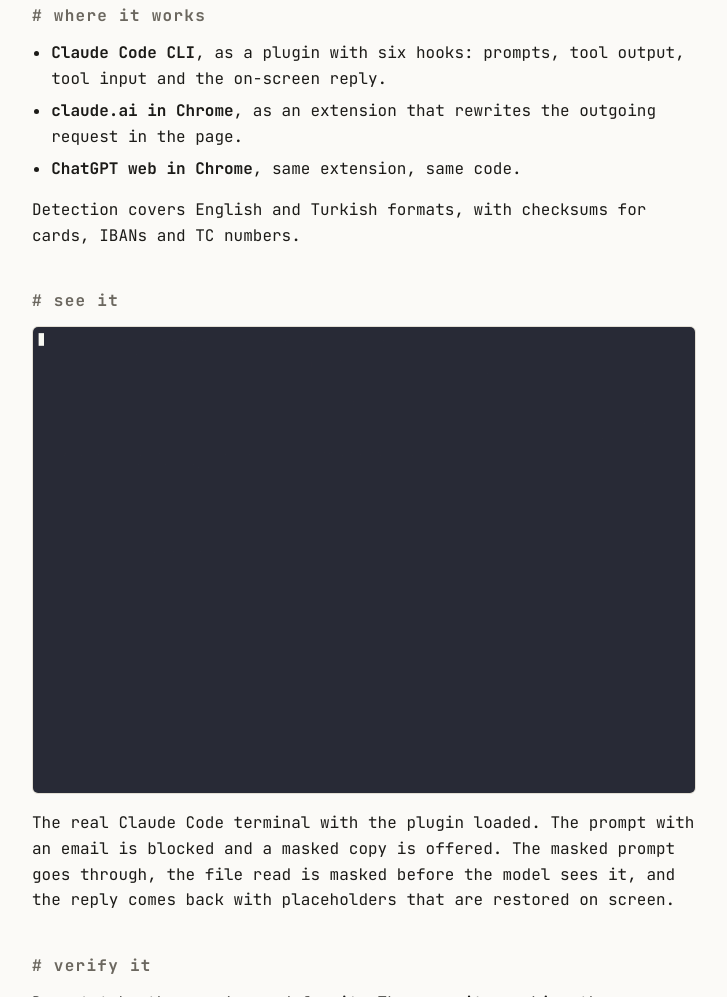
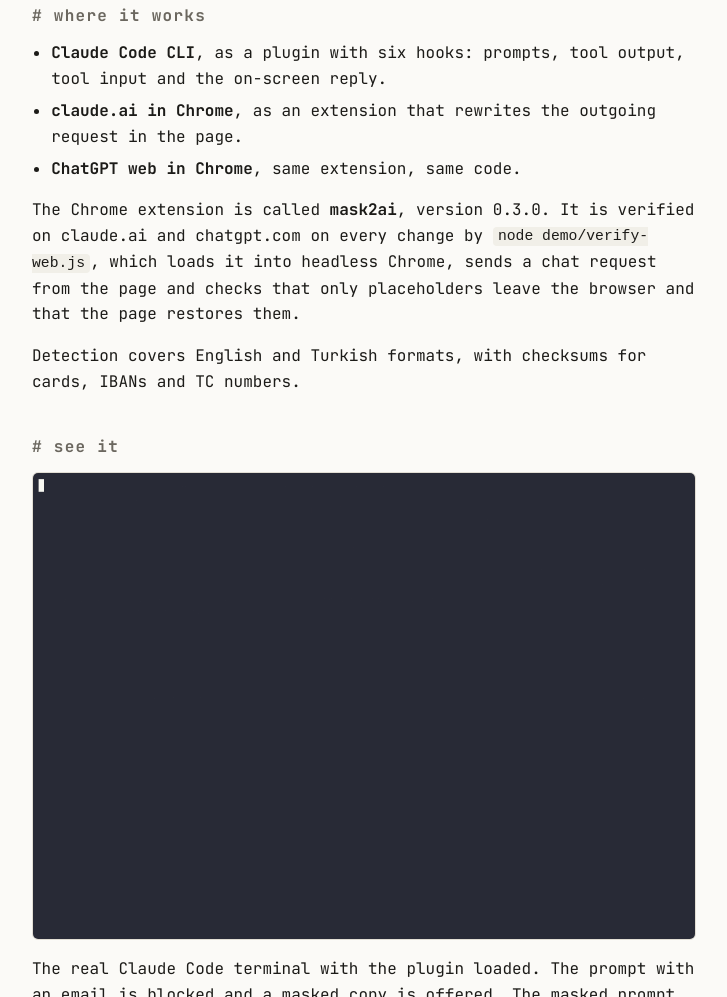
Before and after one commit to serkankorkut/mask2ai.com, a website: page public/index.html in a window 1280 px wide. Shown: the part 841-1838 px from the top of the page, without its empty margins (276-1003 px from the left). Drawn offline with Linux system fonts and the light colour scheme.

Commit message:
docs: Mention the verified Chrome extension

```diff
--- a/public/index.html
+++ b/public/index.html
@@ -55,6 +55,7 @@
       <li><strong>claude.ai in Chrome</strong>, as an extension that rewrites the outgoing request in the page.</li>
       <li><strong>ChatGPT web in Chrome</strong>, same extension, same code.</li>
     </ul>
+    <p>The Chrome extension is called <strong>mask2ai</strong>, version 0.3.0. It is verified on claude.ai and chatgpt.com on every change by <code>node demo/verify-web.js</code>, which loads it into headless Chrome, sends a chat request from the page and checks that only placeholders leave the browser and that the page restores them.</p>
     <p>Detection covers English and Turkish formats, with checksums for cards, IBANs and TC numbers.</p>
   </section>
 
```
Also changed, not shown: 1 other file.
